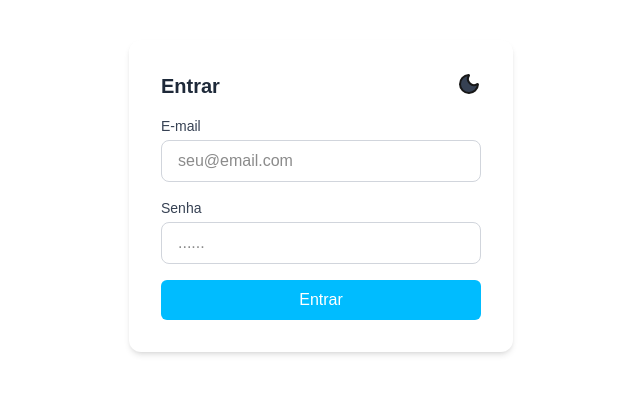
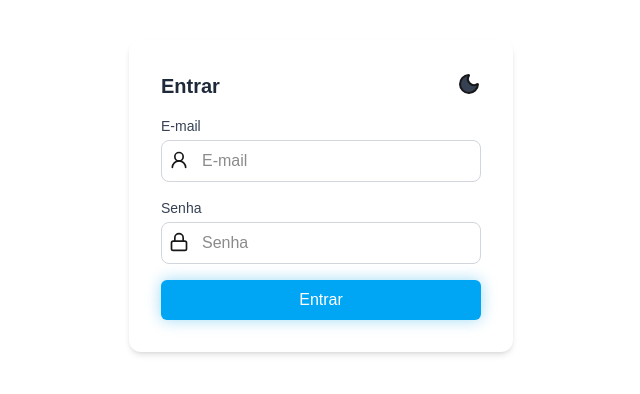
Before and after one commit to PedroheinrichD/ToggleThemes, a Next.js app in the folder my-app/: page / in a window 1280 px wide. Shown: the top 394 px of the page, without its empty margins (319-959 px from the left). Built offline with nearby package versions, Linux system fonts and the light colour scheme.

Commit message:
feat: Adiciona icones e mudança de cores
-Adiciona ícones para o campo de email e senha

-Muda cor dos botões e adiciona brilho nos dois modos 'dark' e 'light'

```diff
--- a/my-app/app/components/LoginForm.tsx
+++ b/my-app/app/components/LoginForm.tsx
@@ -1,6 +1,6 @@
 "use client";
 import { useThemesContext } from "@/context/ThemeContext";
-import { Moon } from "lucide-react";
+import { Lock, Moon, User2 } from "lucide-react";
 import { SyntheticEvent } from "react";
 
 function LoginForm() {
@@ -50,18 +50,24 @@ function LoginForm() {
           >
             E-mail
           </label>
+          <div className="relative">
               <input
                 id="email"
                 name="email"
                 type="email"
                 required
-            placeholder="seu@email.com"
+                placeholder="E-mail"
                 className={
                   ThemeCtx?.Theme === 'dark'
-                ? "w-full px-4 py-2 border border-gray-600 rounded-lg focus:outline-none focus:ring-2 focus:ring-sky-300 focus:border-transparent placeholder:text-gray-400 text-white"
-                : "w-full px-4 py-2 border border-gray-300 rounded-lg focus:outline-none focus:ring-2 focus:ring-indigo-500 focus:border-transparent"
+                    ? "w-full px-10 py-2 border border-gray-600 rounded-lg focus:outline-none focus:ring-2 focus:ring-sky-300 focus:border-transparent placeholder:text-gray-400 text-white"
+                    : "w-full px-10 py-2 border border-gray-300 rounded-lg focus:outline-none focus:ring-2 focus:ring-indigo-500 focus:border-transparent"
                 }
               />
+              <User2 className={ThemeCtx?.Theme === 'dark'
+              ? "absolute top-2 left-2 w-5 stroke-[#438CF9]"
+              : "absolute top-2 left-2 w-5"}
+              />
+          </div>
         </div>
 
         <div>
@@ -75,23 +81,31 @@ function LoginForm() {
           >
             Senha
           </label>
+          <div className="relative">
               <input
                 id="password"
                 name="password"
                 type="password"
                 required
-            placeholder="......"
+                placeholder="Senha"
                 className={
                   ThemeCtx?.Theme === 'dark'
-                ? "w-full px-4 py-2 border border-gray-600 rounded-lg focus:outline-none focus:ring-2 focus:ring-sky-300 focus:border-transparent placeholder:text-gray-400 text-white"
-                : "w-full px-4 py-2 border border-gray-300 rounded-lg focus:outline-none focus:ring-2 focus:ring-indigo-500 focus:border-transparent"
+                    ? "w-full px-10 py-2 border border-gray-600 rounded-lg focus:outline-none focus:ring-2 focus:ring-sky-300 focus:border-transparent placeholder:text-gray-400 text-white"
+                    : "w-full px-10 py-2 border border-gray-300 rounded-lg focus:outline-none focus:ring-2 focus:ring-indigo-500 focus:border-transparent"
                 }
               />
+              <Lock className={ThemeCtx?.Theme === 'dark'
+              ? "absolute top-2 left-2 w-5 stroke-[#438CF9]"
+              : "absolute top-2 left-2 w-5"}
+              />
+          </div>
         </div>
 
         <button
           type="submit"
-          className={ThemeCtx?.Theme ? "w-full bg-sky-400 py-2 rounded-md text-white" :"w-full bg-sky-800 py-2 rounded-md text-white"}
+          className={ThemeCtx?.Theme === 'dark'
+            ?"w-full bg-[#438CF9] shadow-[0_0_15px_rgba(67,140,249,0.4)] hover:shadow-[0_0_10px_rgba(67,140,249,0.6)] transition-shadow duration-300 py-2 rounded-md text-white cursor-pointer"
+            :"w-full bg-sky-500 shadow-[0_0_15px_rgba(14,165,233,0.4)] hover:shadow-[0_0_10px_rgba(14,165,233,0.6)] transition-shadow duration-300 py-2 rounded-md text-white cursor-pointer"}
         >
           Entrar
         </button>
```
Lines whose indentation alone changed are shown as unchanged.
